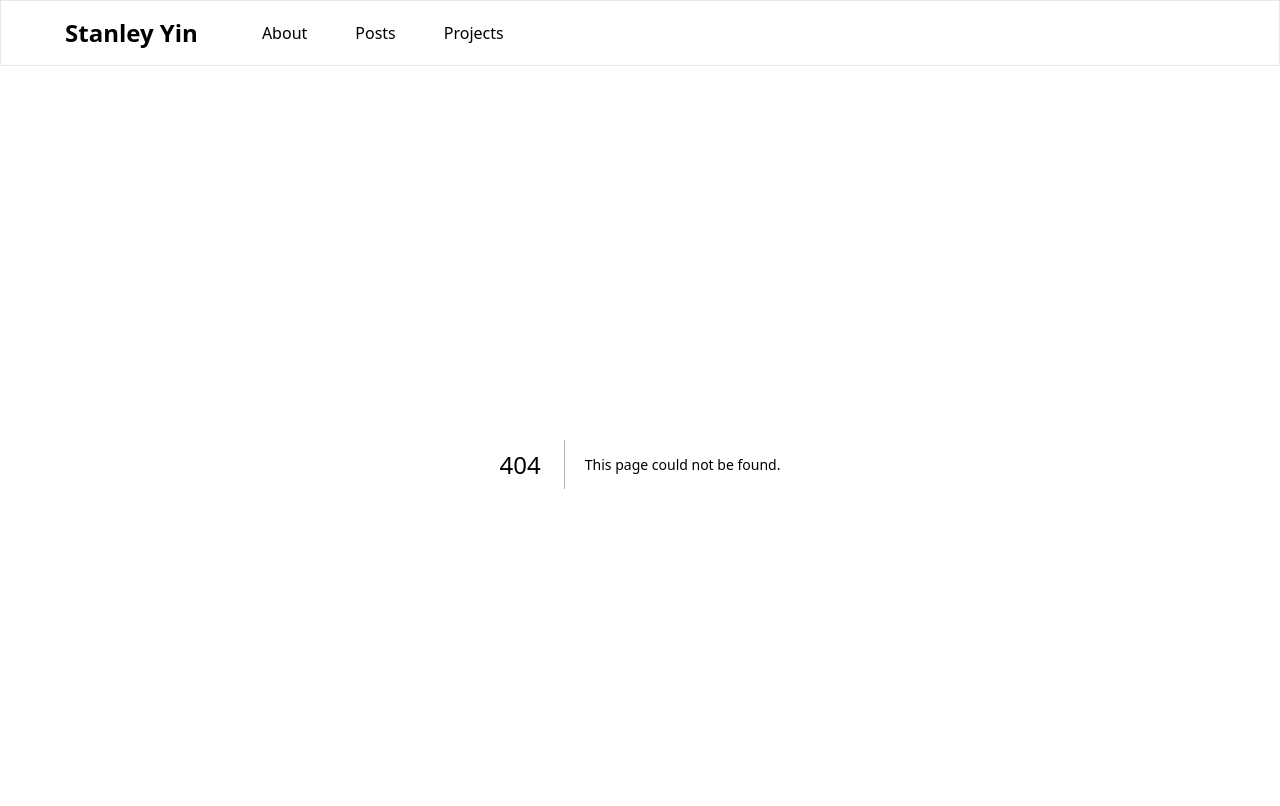
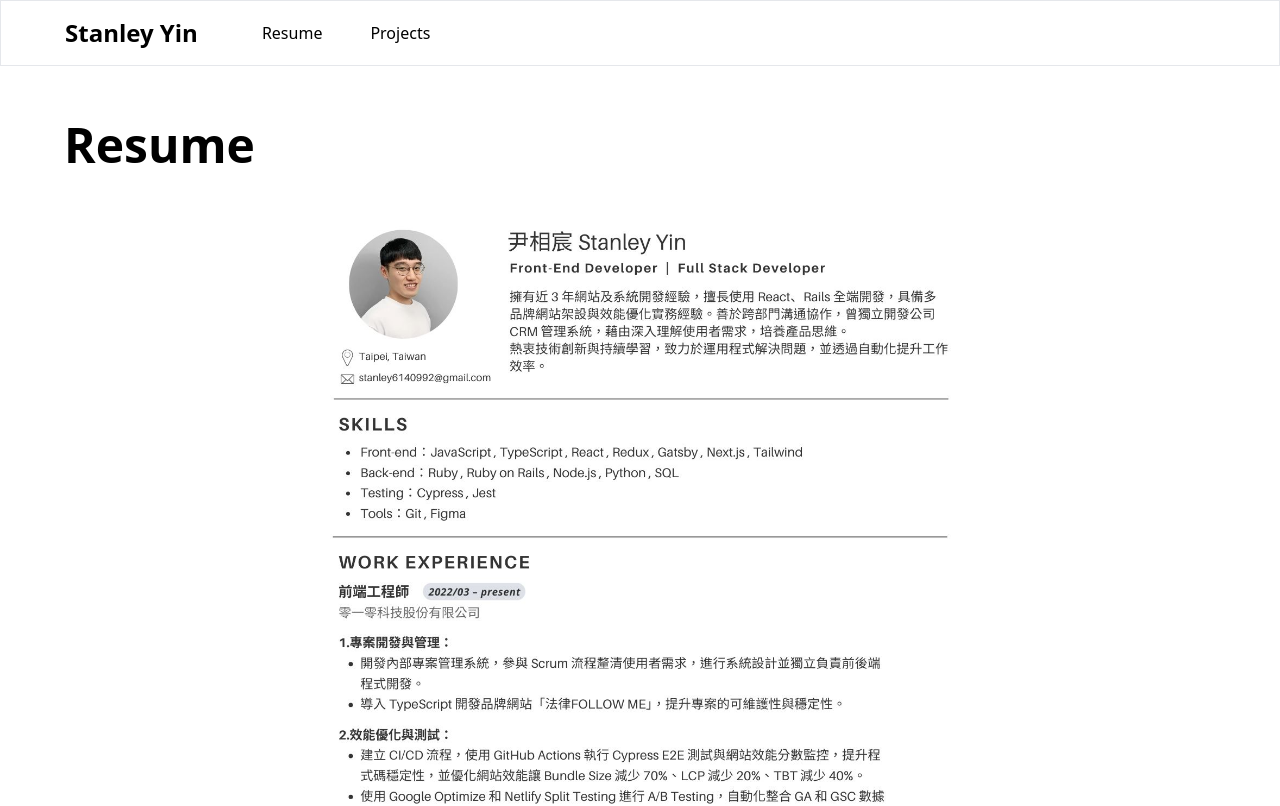
Before and after one commit to stanley-yin/my-website, a Next.js app: page /resume in a window 1280 px wide. Before the commit this address had no page. Shown: the top 806 px of the page. Built offline with nearby package versions, Linux system fonts and the light colour scheme.

Commit message:
feat: add resume page

```diff
--- a/src/app/components/Navbar.tsx
+++ b/src/app/components/Navbar.tsx
@@ -4,13 +4,14 @@ import { useState } from "react";
 const MenuItems = () => {
   const menuList = [
     {
-      label: "About",
-      link: "about",
+      label: "Resume",
+      link: "resume",
     },
-    {
-      label: "Posts",
-      link: "posts",
-    },
+    // todo: add posts data
+    // {
+    //   label: "Posts",
+    //   link: "posts",
+    // },
     {
       label: "Projects",
       link: "projects",
--- /dev/null
+++ b/src/app/resume/page.tsx
@@ -0,0 +1,20 @@
+import React from "react";
+import Image from "next/image";
+
+const Page = () => {
+  return (
+    <div className="wrapper py-6 sm:py-12">
+      <h1 className="heading-1">Resume</h1>
+      <div className="relative mx-auto h-64 max-w-3xl">
+        <Image
+          src={"/images/Stanley_Resume.jpg"}
+          alt={"resume"}
+          width={800}
+          height={1000}
+        />
+      </div>
+    </div>
+  );
+};
+
+export default Page;
```
Also changed, not shown: public/images/Stanley_Resume.jpg (added).
